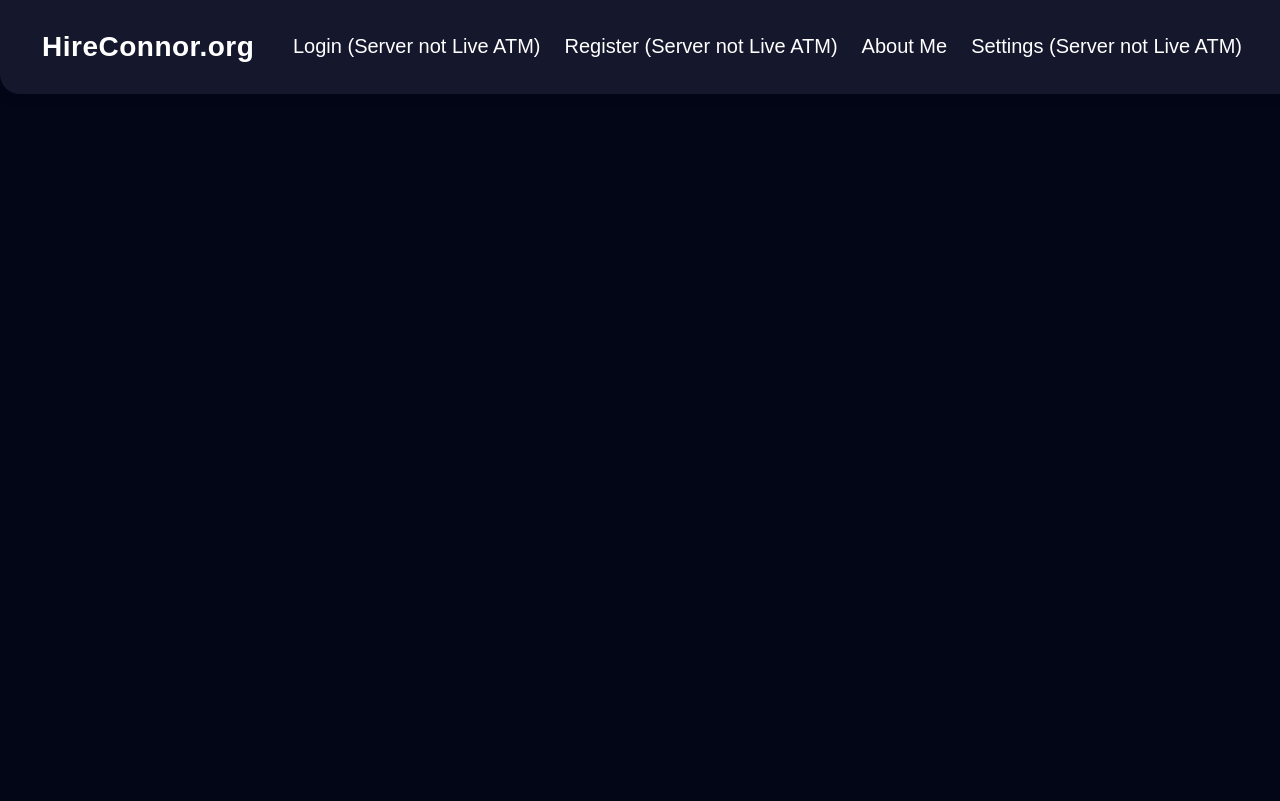
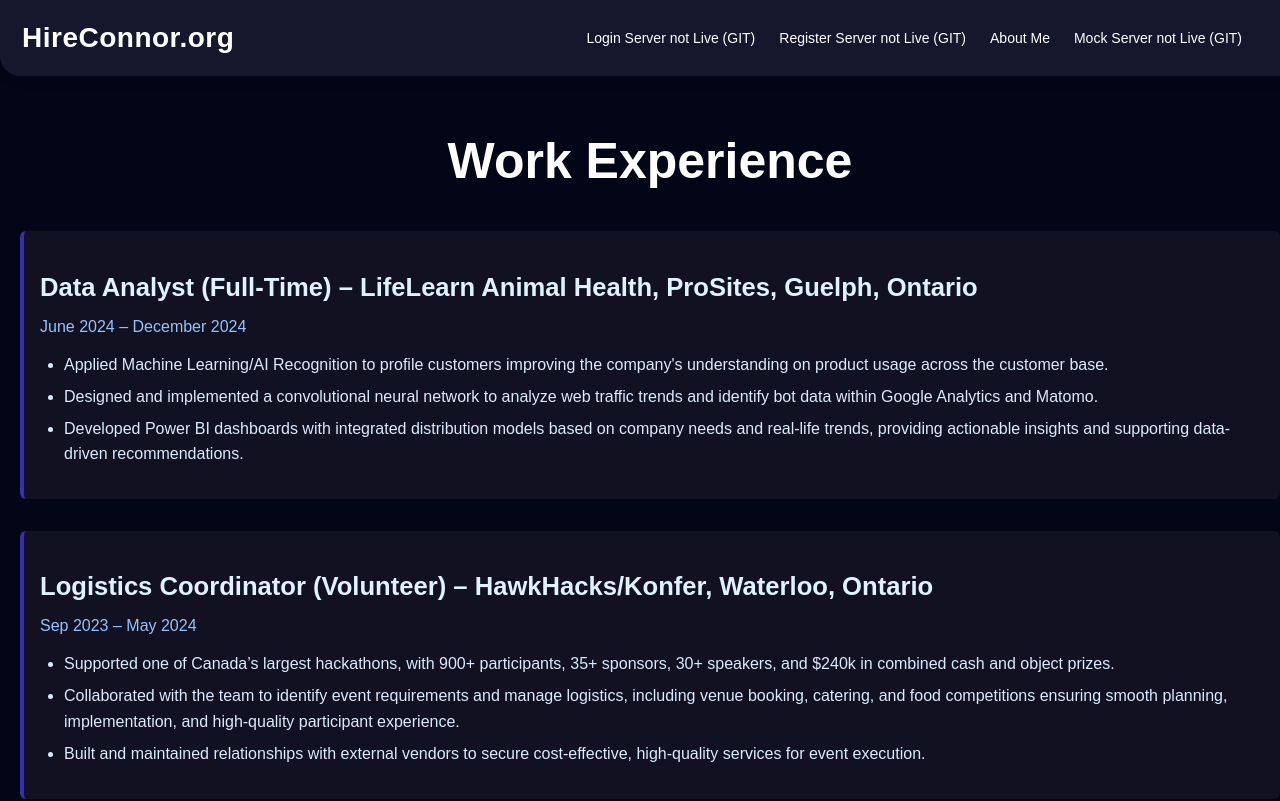
Before and after one commit to CLilbourne/my-react-site, a React (Vite) app in the folder FantasyFootball/: page / in a window 1280 px wide. Shown: the top 801 px of the page. Built offline with nearby package versions, Linux system fonts and the light colour scheme.

Commit message:
Header Changes more easiliy manageable

```diff
--- a/FantasyFootball/src/App.jsx
+++ b/FantasyFootball/src/App.jsx
@@ -17,7 +17,8 @@
         <Routes>
           <Route path='/register' element={<SignUp />} />
           <Route path='/login' element={<Login />} />
-          <Route path = '/AboutMe' element= {<AboutMe/>}/>
+          <Route path = '/' element= {<AboutMe></AboutMe>}/>
+          <Route path = '/AboutMe' element= {<AboutMe></AboutMe>}/>
           <Route
             path='/draft'
             element={
--- a/FantasyFootball/src/Header.jsx
+++ b/FantasyFootball/src/Header.jsx
@@ -5,13 +5,13 @@
   return (
     <header className="header">
       <div className="header-left">
-        <h1 className="header-title">HireConnor.org</h1>
+        <div className="header-title"><a href="/">HireConnor.org</a></div>
       </div>
       <nav className="header-nav">
-        <a href="login">Login (Server not Live ATM)</a>
-        <a href="register">Register (Server not Live ATM)</a>
+        <a href="login">Login Server not Live (GIT)</a>
+        <a href="register">Register Server not Live (GIT)</a>
         <a href="AboutMe">About Me</a>
-        <a href="#">Settings (Server not Live ATM)</a>
+        <a href="mock-draft">Mock Server not Live (GIT)</a>
       </nav>
     </header>
   );
--- a/FantasyFootball/src/header.css
+++ b/FantasyFootball/src/header.css
@@ -1,6 +1,6 @@
 
 .header {
-   background-color: rgb(21, 23, 44);
+  background-color: rgb(21, 23, 44);
   color: white;
   padding: 12px;
   display: flex;
@@ -29,18 +29,19 @@
   padding-left: 30px;
   letter-spacing: 0.5px;
   white-space: nowrap;
+  padding: 10px;
 }
 
 .header-nav {
   display: flex;
   gap: 24px;
-  font-size: 20px;
+  font-size: 14px;
   font-weight: bold;
   font-weight: 500;
   padding-right: 50px;
 }
 
-.header-nav a {
+a {
   color: white;
   text-decoration: none;
   transition: color 0.2s ease;
```
